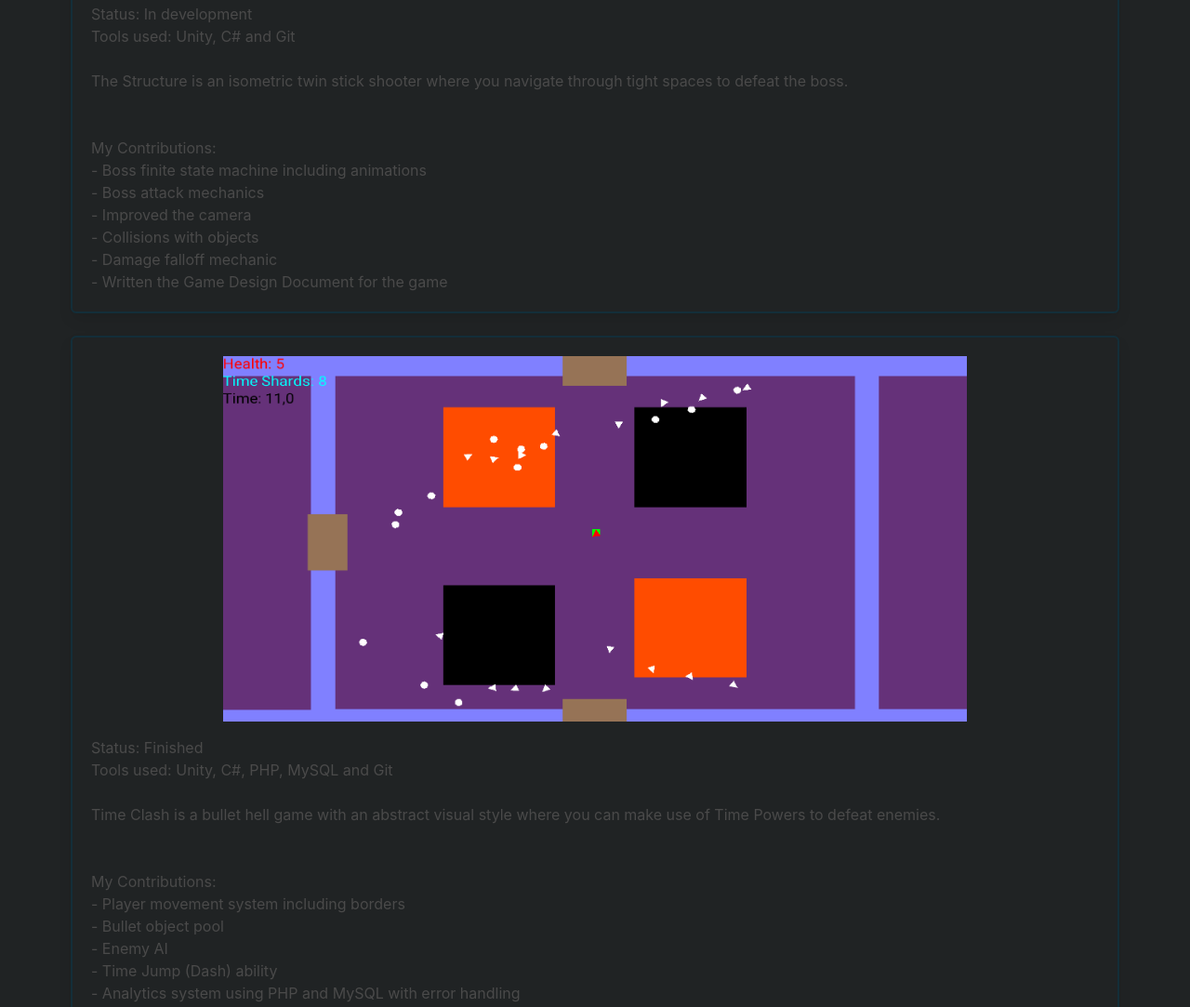
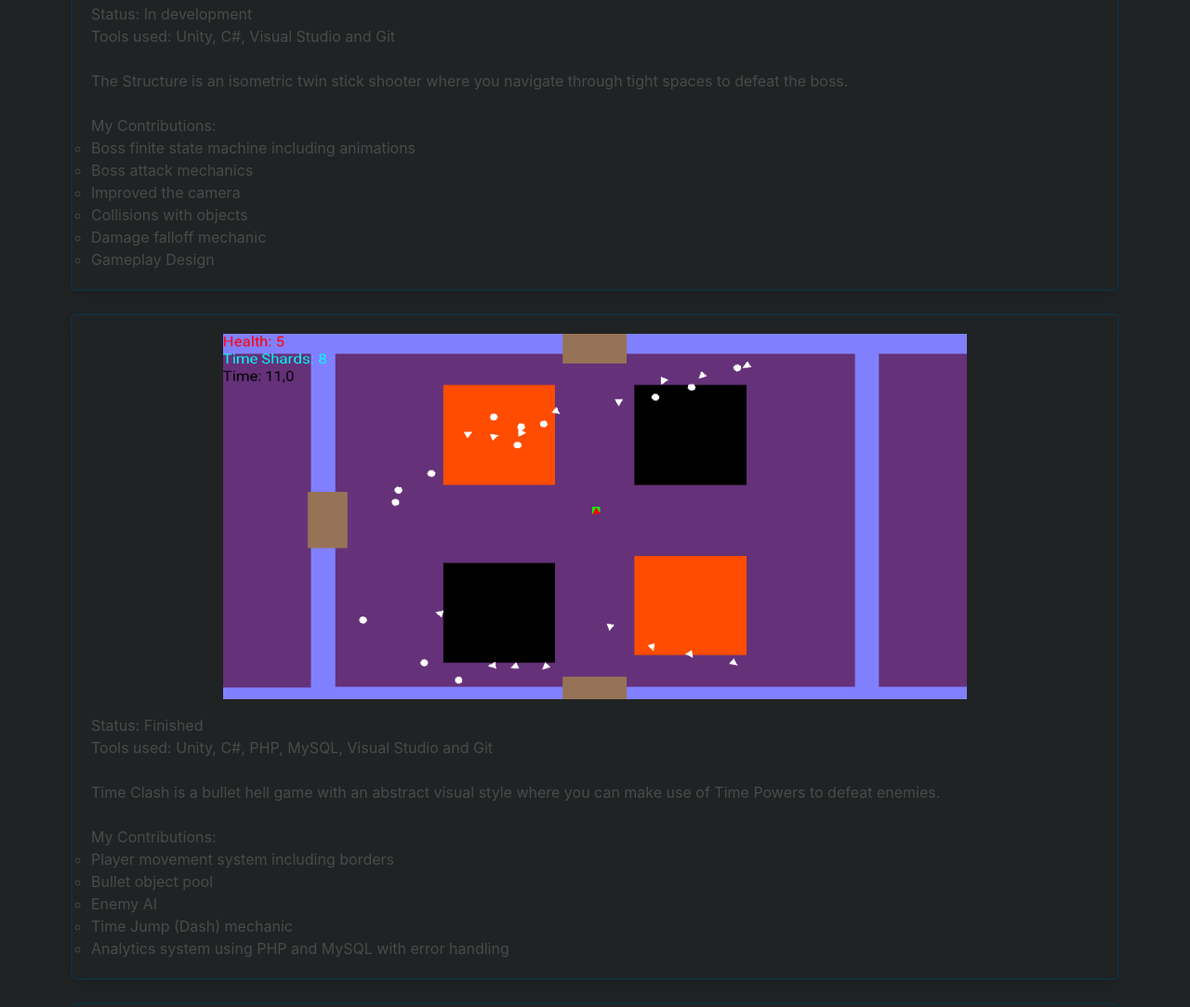
Before and after one commit to KhalidTaachirt/portfolio, a plain HTML site: page index.html in a window 1280 px wide. Shown: the part 1180-2263 px from the top of the page at 93% size. Drawn offline with nearby package versions, Linux system fonts and the light colour scheme.

Commit message:
Added bullet points

```diff
--- a/index.html
+++ b/index.html
@@ -82,21 +82,19 @@
 								<p>
 									Status: In development
 
-									<br>Tools used: Unity, C# and Git</br>
+									<br>Tools used: Unity, C#, Visual Studio and Git</br>
 
 									<br>The Structure is an isometric twin stick shooter where you navigate through tight spaces to defeat the boss. </br>
 
-									<br></br>
-
-									My Contributions:
-
-									<br>- Boss finite state machine including animations</br>
-									- Boss attack mechanics
-									<br>- Improved the camera </br>
-									- Collisions with objects
-									<br>- Damage falloff mechanic</br>
-									- Written the Game Design Document for the game
-
+									<br>My Contributions:</br>
+									<ul style="list-style-type:circle;">
+										<li>Boss finite state machine including animations</li>
+										<li>Boss attack mechanics</li>
+										<li>Improved the camera</li>
+										<li>Collisions with objects</li>
+										<li>Damage falloff mechanic</li>
+										<li>Gameplay Design</li>
+									</ul>
 								</p>
 							</div>
 						</article>
@@ -115,19 +113,18 @@
 								<p>
 									Status: Finished
 
-									<br>Tools used: Unity, C#, PHP, MySQL and Git</br>
+									<br>Tools used: Unity, C#, PHP, MySQL, Visual Studio and Git</br>
 
 									<br>Time Clash is a bullet hell game with an abstract visual style where you can make use of Time Powers to defeat enemies.</br>
 
-									<br></br>
-
-									My Contributions:
-
-									<br>- Player movement system including borders</br>
-									- Bullet object pool
-									<br>- Enemy AI </br>
-									- Time Jump (Dash) ability
-									<br>- Analytics system using PHP and MySQL with error handling</br>
+									<br>My Contributions:</br>
+									<ul style="list-style-type:circle;">
+										<li>Player movement system including borders</li>
+										<li>Bullet object pool </li>
+										<li>Enemy AI</li>
+										<li>Time Jump (Dash) mechanic</li>
+										<li>Analytics system using PHP and MySQL with error handling</li>
+									</ul>
 								</p>
 							</div>
 						</article>
@@ -146,15 +143,14 @@
 								<p>
 									Status: Finished
 
-									<br>Tools used: JavaScript, P5js and Git</br>
+									<br>Tools used: JavaScript, P5js, Visual Studio Code and Git</br>
 
 									<br>Kingdom Invaders is a Space Invaders clone but with a medieval setting.</br>
 
-									<br></br>
-
-									Highlights:
-
-									<br>- Object Oriented Programming</br>
+									<br>Highlights:</br>
+									<ul style="list-style-type:circle;">
+										<li>Object Oriented Programming</li>
+									</ul>
 								</p>
 							</div>
 						</article>
@@ -173,16 +169,15 @@
 								<p>
 									Status: Finished
 
-									<br>Tools used: JavaScript, P5js, PHP, MySQL and Git</br>
+									<br>Tools used: JavaScript, P5js, PHP, MySQL, Visual Studio Code and Git</br>
 
 									<br>RPS Royale is a multiplayer Rock, Paper and Scissors game where you play in a team of three against another team.</br>
 
-									<br></br>
-
-									My Contributions:
-
-									<br>- Multiplayer compatability</br>
-									- Lobby system
+									<br>My Contributions:</br>
+									<ul style="list-style-type:circle;">
+										<li>Multiplayer compatability</li>
+										<li>Lobby system</li>
+									</ul>
 								</p>
 							</div>
 						</article>
@@ -201,16 +196,15 @@
 								<p>
 									Status: Finished
 
-									<br>Tools used: JavaScript, P5js, PHP, MySQL and Git</br>
+									<br>Tools used: JavaScript, P5js, PHP, MySQL, Visual Studio Code and Git</br>
 
 									<br>Krigerarven is a game that was inspired by the NES version of Legend of Zelda.</br>
 
-									<br></br>
-
-									Highlights:
-
-									<br>- Leaderboards using PHP and MySQL with error handling</br>
-									- Made the game playable on both mobile and pc
+									<br>Highlights:</br>
+									<ul style="list-style-type:circle;">
+										<li>Leaderboards using PHP and MySQL with error handling</li>
+										<li>Made the game playable on both mobile and pc</li>
+									</ul>
 								</p>
 							</div>
 						</article>
```
